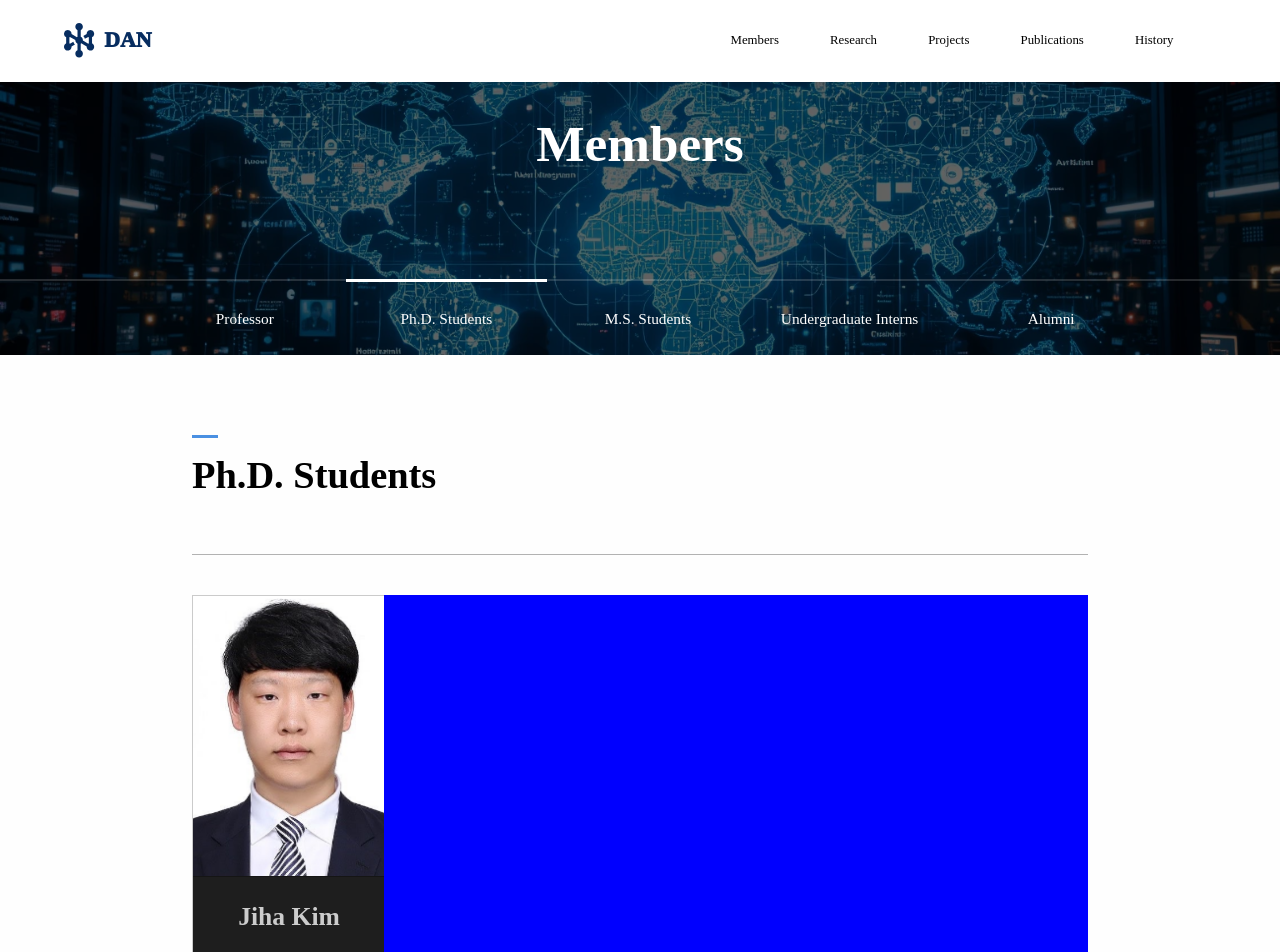
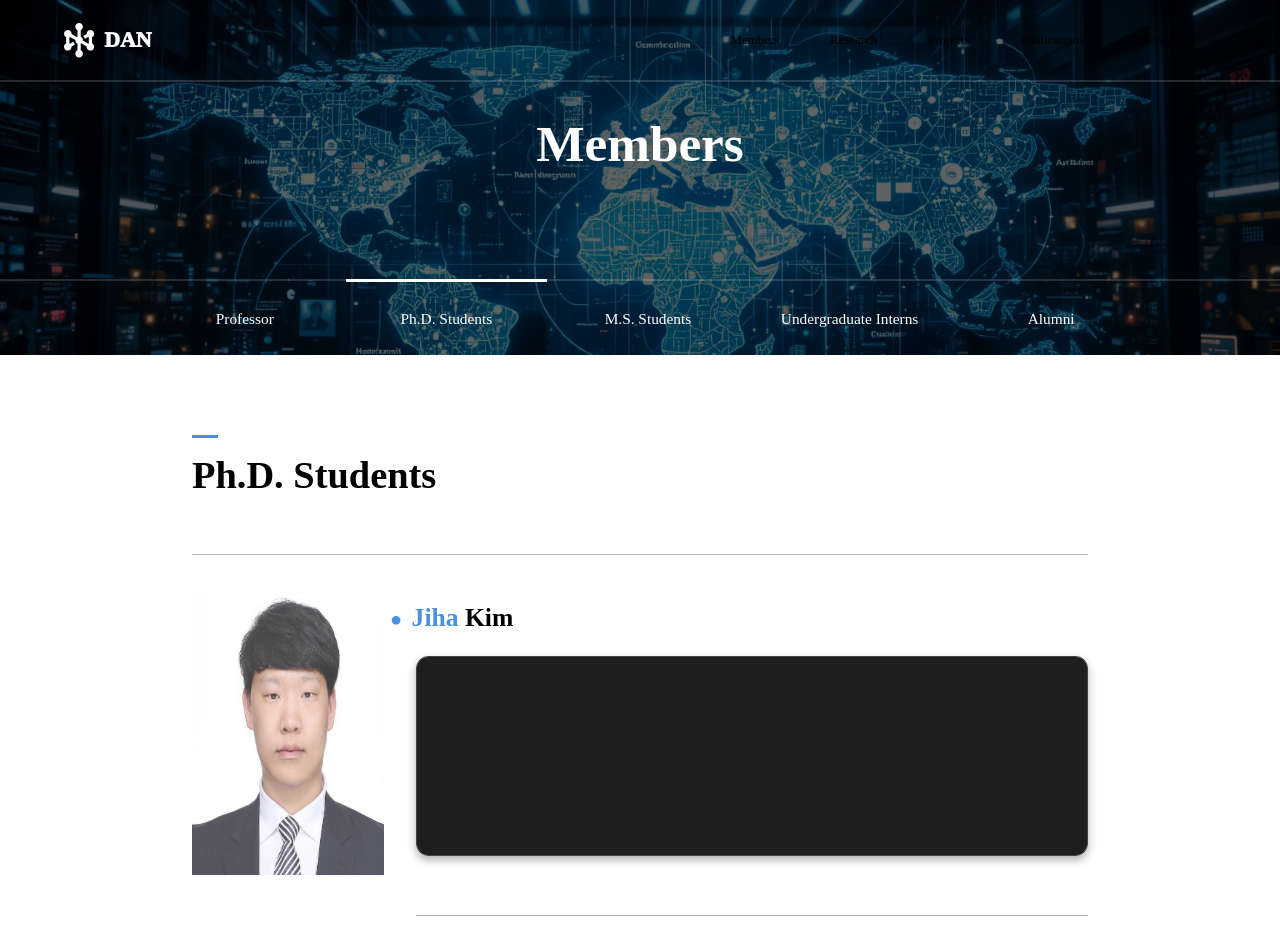
Before and after one commit to Young-Jun-Park18/React, a React (Vite) app in the folder dna/: page /Members/PhD in a window 1280 px wide. Shown: the top 952 px of the page. Built offline with nearby package versions, Linux system fonts and the light colour scheme; a web font is replaced by a local one.

Commit message:
jiha 레이아웃 변경 완료

```diff
--- a/dna/src/pages/members/PhD/PhD.jsx
+++ b/dna/src/pages/members/PhD/PhD.jsx
@@ -1,42 +1,80 @@
+import { useState } from "react";
 import styles from "./PhD.module.css";
+import RollUp from '../../../rollup'; // 경로 설정 주의
 
-function PhD(){
-  return(
-    <>
+function PhD() {
+  const [hovered, setHovered] = useState(false);
+
+  return (
     <div className={styles.phWrap}>
       <div className={styles.phBox}>
         <div className={styles.phTitle}>
           <h2>Ph.D. Students</h2>
-            <div className= {styles.phLine1}></div>
-            <div className= {styles.phLine2}></div>
+          <div className={styles.phLine1}></div>
+          <div className={styles.phLine2}></div>
 
-            {/* 공통 적용 해제 부분 */}
-            <div className={styles.stWrap1}>
-              <div className={styles.leftBox1}>
-                <div className={styles.stPhoto1}>
-                  <img src="../jinhakim.png" alt="김진하 학생 증명사진" />
+          {/* jiha kim */}
+          <div
+            className={`${styles.phIntroWrap} ${hovered ? styles.hoverTriggered : ""}`}
+            onMouseEnter={() => setHovered(true)}
+          >
+            <div className={styles.phPhoto}>
+              <img src="../jinhakim.png" alt="김진하 학생 사진" />
             </div>
-                <div className={styles.stName1}>
-                  <h3>Jiha Kim</h3>
+            <div className={styles.phIntro}>
+              <RollUp>
+                <div className={styles.name}>
+                  <h1><span>Jiha</span> Kim</h1>
+                  <br />
+                  <div className={styles.scrollBox} data-lenis-prevent>
+                    <ul>
+                      <li>Ph.D./M.S. Combined Course (09/2020 ~ )</li>
+                      <li>B.S. Dept. Computer Software at Korean Bible University, Seoul, South Korea</li>
+                      <li>Research Interest: Security system, AI/ML modeling and prediction, Image classification</li>
+                      <li><span>Email</span>: yaki5896@mju.ac.kr</li>
+                      <li><a href="https://yaki-toki.github.io/"><span>Link</span>: Webpage</a></li>
+                    </ul>
                   </div>
                 </div>
-              <div className={styles.introWrap1}>
-                <h4 className={styles.introText1}>여기는 소개하는 자리입니다. </h4>
+              </RollUp>
             </div>
           </div>
-            {/* 공통 적용 해제 부분 */}
+          {/* jiha kim */}
 
-
+          {/* jiha kim */}
+          <div
+            className={`${styles.phIntroWrap} ${hovered ? styles.hoverTriggered : ""}`}
+            onMouseEnter={() => setHovered(true)}
+          >
+            <div className={styles.phPhoto}>
+              <img src="../jinhakim.png" alt="김진하 학생 사진" />
+            </div>
+            <div className={styles.phIntro}>
+              <RollUp>
+                <div className={styles.name}>
+                  <h1><span>Jiha</span> Kim</h1>
+                  <br />
+                  <div className={styles.scrollBox} data-lenis-prevent>
+                    <ul>
+                      <li>Ph.D./M.S. Combined Course (09/2020 ~ )</li>
+                      <li>B.S. Dept. Computer Software at Korean Bible University, Seoul, South Korea</li>
+                      <li>Research Interest: Security system, AI/ML modeling and prediction, Image classification</li>
+                      <li><span>Email</span>: yaki5896@mju.ac.kr</li>
+                      <li><a href="https://yaki-toki.github.io/"><span>Link</span>: Webpage</a></li>
+                    </ul>
+                  </div>
+                </div>
+              </RollUp>
+            </div>
+          </div>
+          {/* jiha kim */}
 
 
 
         </div>
       </div>
     </div>
-
-
-    </>
-  )
+  );
 }
 
 export default PhD;
--- a/dna/src/pages/members/PhD/PhD.module.css
+++ b/dna/src/pages/members/PhD/PhD.module.css
@@ -70,78 +70,127 @@
   height: 5vh;
 }
 
-/*---------------------------------공통 적용 해제 부분--------------------------------------*/
+/*---------------------------------jiha kim--------------------------------------*/
 
-/* 전체 박스 */
-.stWrap1 {
+.phIntroWrap{
   position: relative;
   display: flex;
-  width: 70vw;
-  align-items: stretch;
-  margin-bottom: 5%;
+  margin-bottom: 9rem;
 }
 
-/* 왼쪽: 사진 + 이름 */
-.leftBox1 {
-  display: flex;
-  flex-direction: column;
-  width: 15vw;
-  border: 1px solid rgba(0, 0, 0, 0.2); /* 연한 검정 테두리 */
+.phPhoto{
+  width: 20vw;
+  height: 35vh;
 }
 
-/* 사진 */
-.stPhoto1 {
+.phPhoto img{
   width: 15vw;
-  height: 35vh;
-  transition: width 0.3s ease-in-out;
+  height : 35vh;
+  transition: width 0.3s ease-in-out; /* 추가: 사진 크기 부드럽게 */
+  opacity: 0.75;
+  transform: scale(1);
+  transition: transform 0.4s ease, opacity 0.4s ease;
 }
 
-.stPhoto1 img {
-  width: 15vw;
-  height: 100%;
-  object-fit: cover;
-  display: block;
-  transition: width 0.3s ease-in-out;
+.phIntroWrap:hover .phPhoto img {
+  opacity: 1;
+  transform: scale(1.1);
 }
 
-/* 이름 */
-.stName1 {
-  width: 15vw;
-  height: 10vh;
-  display: flex;
-  align-items: center;
-  justify-content: center;
-  border-top: 1px solid rgba(0, 0, 0, 0.3); /* 연한 검정 테두리 */
-  background-color: #1e1e1e;
-  transition: width 0.3s ease-in-out;
+.phIntro{
+  width: 60vw;
+  height: 25vh;
 }
 
-.stName1 h3 {
-  font-size: 2vw;
-  margin: 0;
-  color: #cccccc;
-  transition: width 0.3s ease-in-out;
+.phIntro h1{
+  margin-left: -1.6rem;
 }
 
-/* 설명 칸 */
-.introWrap1 {
-  flex: 1;
-  background-color: blue;
-  color: white;
-  display: flex;
-  align-items: center;
-  padding-left: 1vw;
+.name{
+  position: relative;
+  height: auto;
+  color: black;
+  font-size: 1vw;
+  transition: font-size 0.3s ease-in-out;
+  padding-bottom: 60px; /* 여백 추가 */
 }
 
-/* 초기에는 투명 + 왼쪽 이동 */
-.introText1 {
+.name span{
+  color:  #4A90E2;
+  display: inline-block; /* 인라인 블록 요소로 변경 */
+  line-height: 1.8; /* line-height를 통해 세로 정렬 조정 */
+}
+
+.name h1::before {
+  content: "•"; /* 점 */
+  color: #4A90E2; /* 파란색 점 */
+  font-size: 2rem; /* 점 크기 */
+  margin-right: 10px; /* 점과 텍스트 사이 여백 */
+  vertical-align: middle; /* 수직 정렬 */
+}
+
+.name li {
+  color: #cccccc;
+  font-weight: 700;
+  margin-bottom: 1rem;   /* 아래 여백만 주기 */
+  word-break: break-word; /* 긴 텍스트 줄바꿈 */
+  list-style-type: disc;
+}
+
+.name li:not(:last-child) {
+  margin-bottom: 24px;
+}
+
+.name::after{
+  position: absolute;
+  bottom: 0;
+  content: "";
+  border-bottom: 1px solid rgba(0, 0, 0, 0.3); /* 색상 진하게 변경 */
+  height: 2px;
+  width: 100%;
+}
+
+.name li a {
+  color: #cccccc; /* li 요소의 텍스트 색상과 동일 */
+  text-decoration: none; /* 링크의 밑줄 제거 */
+}
+
+.name li a:hover {
+  color: #4A90E2; /* 링크에 마우스를 올리면 색상 변경 */
+  text-decoration: underline; /* 링크에 마우스를 올리면 밑줄 추가 */
+}
+
+.scrollBox {
+  max-height: 25vh;
+  padding: 1rem;
+  border: 1px solid #444;
+  border-radius: 12px;
+  background-color: #1e1e1e;
+  color: #ddd;
+  box-shadow: 0 4px 8px rgba(0, 0, 0, 0.3);
+  overflow-y: auto; /* 스크롤 필요 시 보이게 */
+  scrollbar-color: #ccc #1e1e1e;
+}
+
+.scrollBox ul {
+  padding-left: 1.5rem;
+}
+
+/* Hover 효과 */
+.scrollBox:hover {
+  background-color: #2a2a2a; /* 살짝 밝은 배경 */
+  box-shadow: 0 6px 12px rgba(0, 0, 0, 0.4);
+}
+
+/* 리스트 기본 상태 */
+.scrollBox li {
   opacity: 0;
   transform: translateX(-20px);
   transition: all 0.5s ease;
 }
 
-/* .stWrap1:hover로 감싸면, 사진이든 이름이든 hover해도 작동함 */
-.stWrap1:hover .introText1 {
+/* hoverTriggered 클래스가 있을 때 활성화 */
+.hoverTriggered .scrollBox li {
   opacity: 1;
   transform: translateX(0);
 }
--- a/dna/src/pages/members/Professor/Professor.module.css
+++ b/dna/src/pages/members/Professor/Professor.module.css
@@ -255,26 +255,6 @@ ul {
   overscroll-behavior: contain; /* 중요: 내부 스크롤이 끝나도 바깥으로 전파되지 않게 함 */
 }
 
-/* Webkit 스크롤바 (Chrome, Safari, Edge) */
-.scrollBox2::-webkit-scrollbar {
-  width: 8px;
-}
-
-.scrollBox2::-webkit-scrollbar-track {
-  background: #1e1e1e;
-  border-radius: 10px;
-}
-
-.scrollBox2::-webkit-scrollbar-thumb {
-  color: #ddd;
-  border-radius: 10px;
-  transition: background-color 0.3s ease;
-}
-
-.scrollBox2::-webkit-scrollbar-thumb:hover {
-  background: #888;
-}
-
 /* Hover 효과 */
 .scrollBox2:hover {
   background-color: #2a2a2a; /* 살짝 밝은 배경 */
```
Lines whose indentation alone changed are shown as unchanged.
